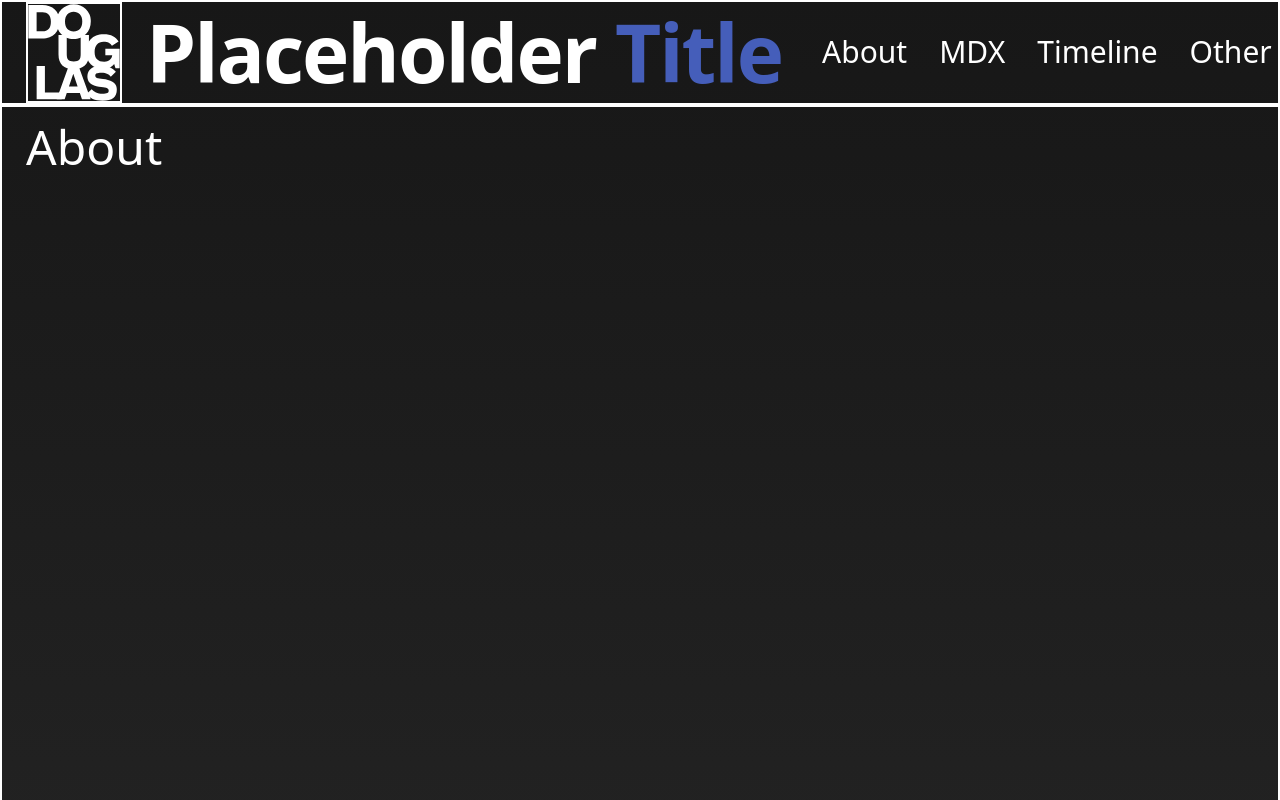
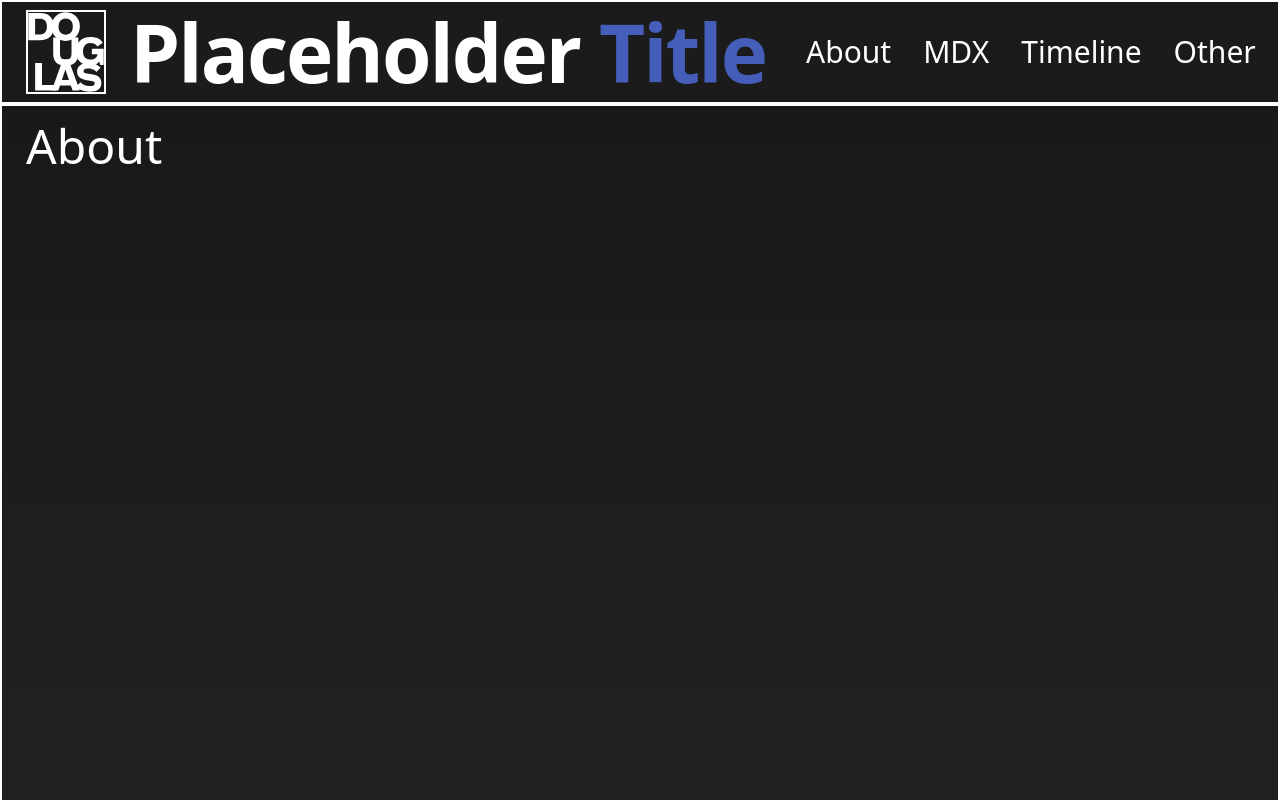
Before and after one commit to nagillimnayr/astronomia-nova, a Next.js app: page /about in a window 1280 px wide. Shown: the top 800 px of the page. Built offline with nearby package versions, Linux system fonts and the light colour scheme.

Commit message:
feat: set background color of NavBar

```diff
--- a/src/components/gui/Navigation/NavBar.tsx
+++ b/src/components/gui/Navigation/NavBar.tsx
@@ -4,10 +4,10 @@ import Image from 'next/image';
 
 const NavBar = () => {
   return (
-    <header className="navbar sticky top-0 z-50 flex w-screen min-w-full flex-row items-stretch justify-start border-2 border-white py-0 pl-6 pr-36">
+    <header className="navbar sticky top-0 z-50 flex w-screen min-w-full flex-row items-stretch justify-start border-2 border-white bg-eerieBlack  py-2 pl-6 pr-36">
       <div className="flex-start mr-auto flex flex-row items-center">
         <Link className="h-full w-full" href="/">
-          <div className="aspect-square w-24 border-2 border-white">
+          <div className="aspect-square w-20 border-2 border-white">
             <Image
               src="/logo/Douglas_College_logo_inverted.svg"
               alt=""
```
